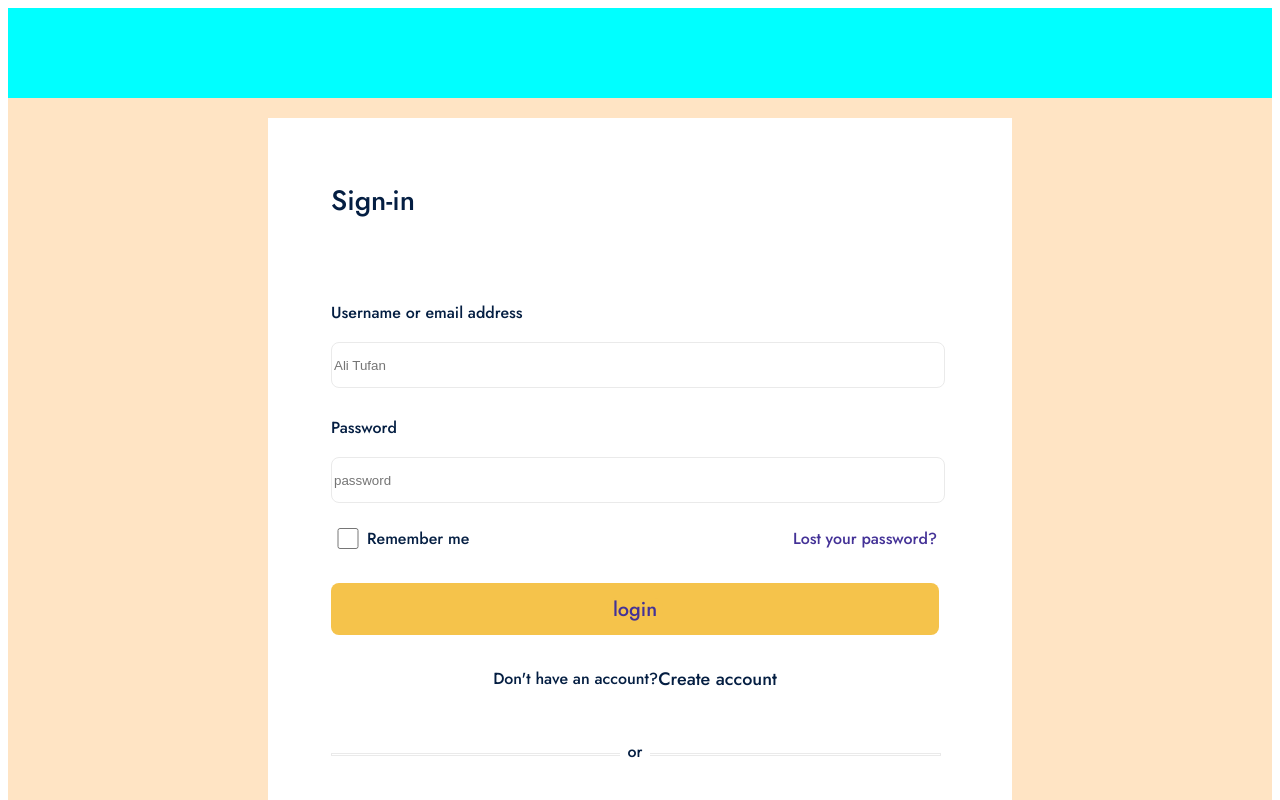
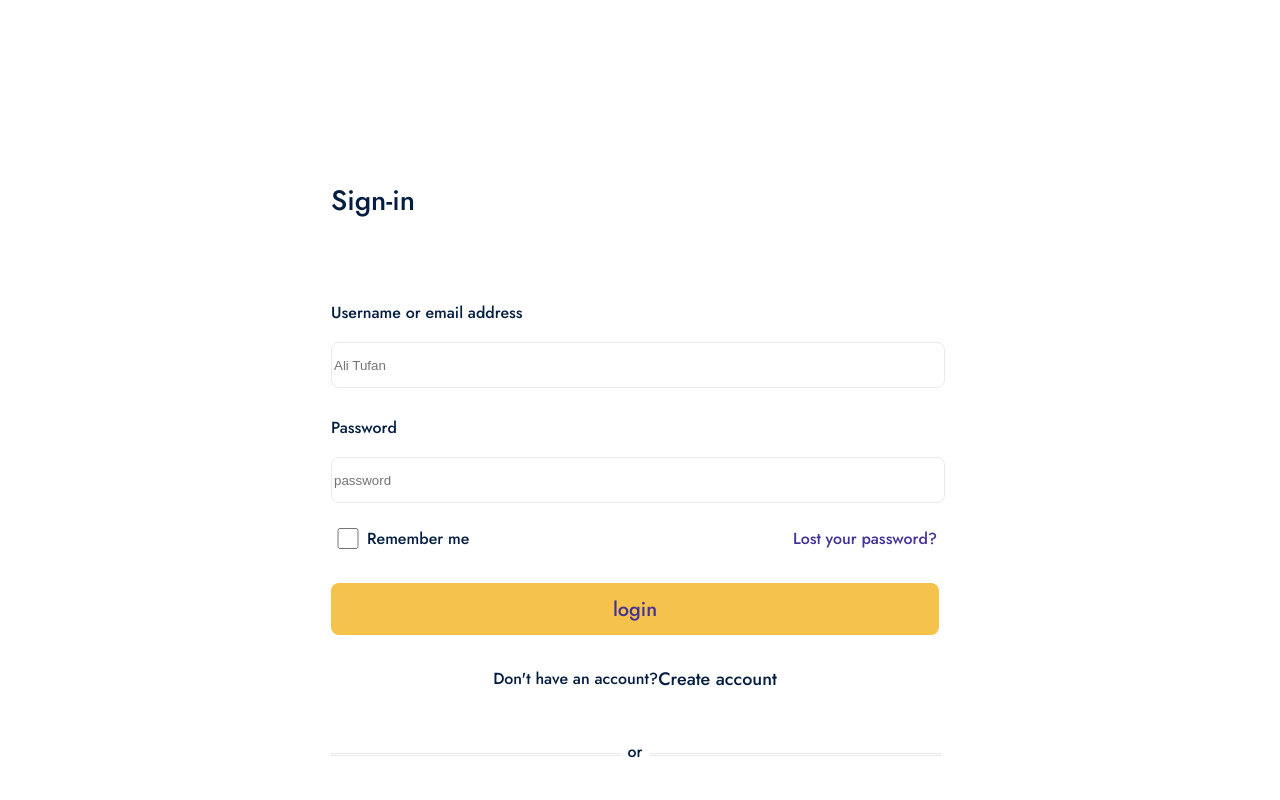
Before and after one commit to bosco0202/zenmart, a plain HTML site: page zenmart/other/login.html in a window 1280 px wide. Shown: the top 800 px of the page. Drawn offline with Linux system fonts and the light colour scheme.

Commit message:
bosco:login page wiew

```diff
--- a/zenmart/public/css/css/login.css
+++ b/zenmart/public/css/css/login.css
@@ -6,7 +6,6 @@
   display: flex;
   flex-direction: row;
   justify-content: center;
-  background-color: aqua;
 }
 
 .login_frame .container {
@@ -17,7 +16,6 @@
   display: flex;
   flex-direction: row;
   justify-content: center;
-  background-color: bisque;
 }
 
 .login_frame .container .login_box {
```
